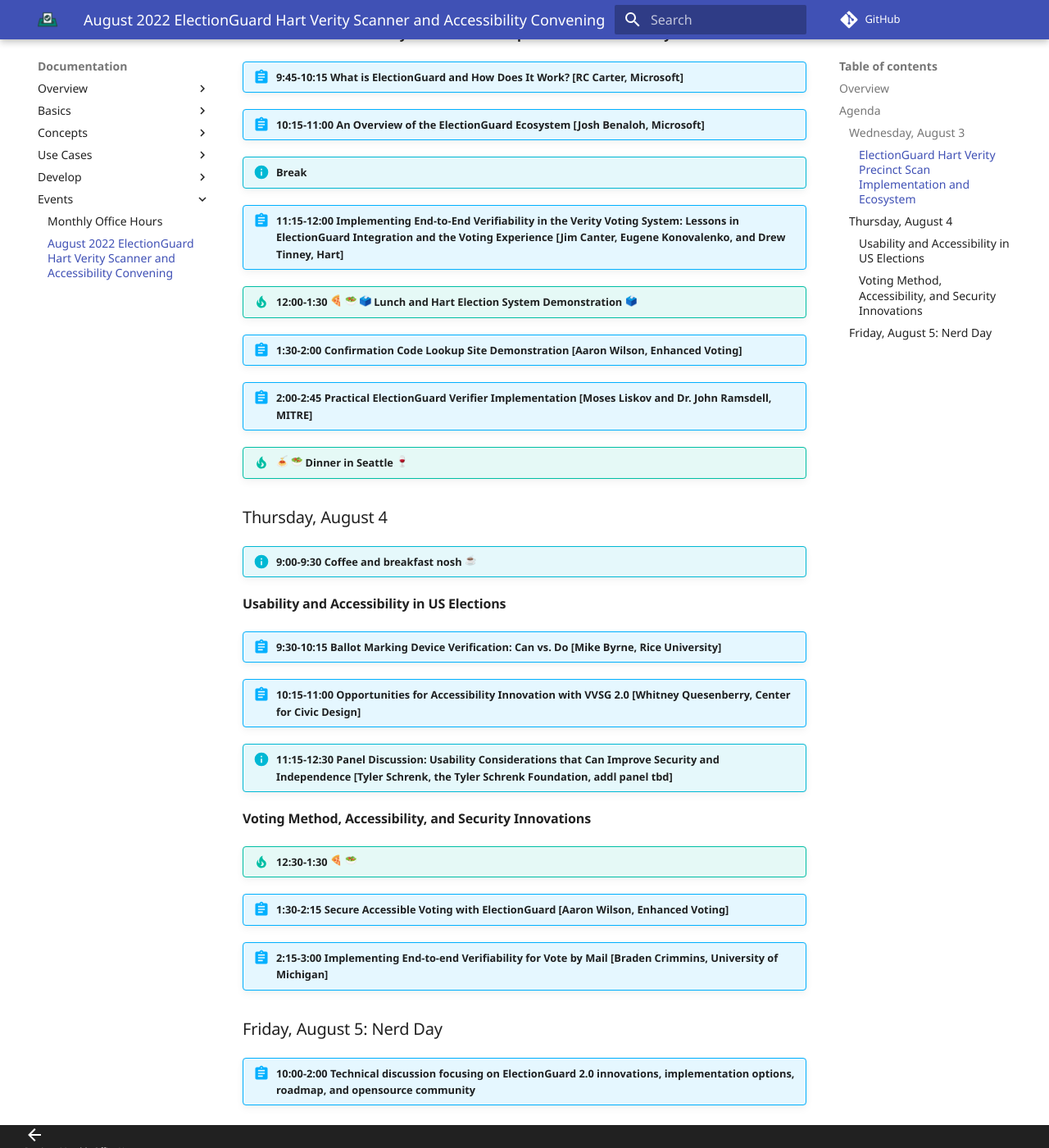
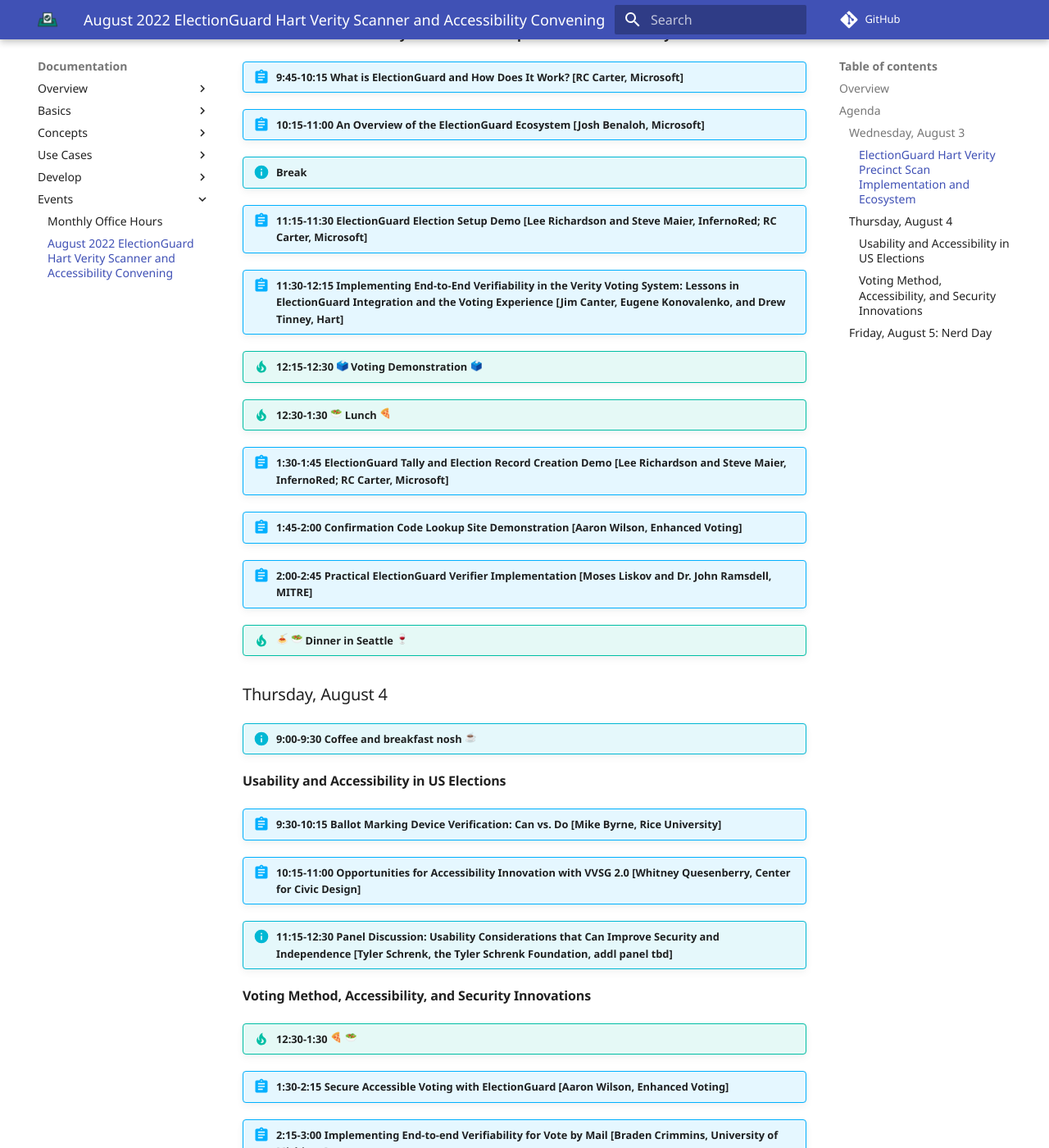
Before and after one commit to Election-Tech-Initiative/electionguard, an MkDocs documentation site: the page built from docs/events/eg_usability_aug_2022.md, in a window 1280 px wide and 1400 px high, scrolled down 626 px. Shown: the whole window at 82% size. Built offline with MkDocs 1.6.1 and Material for MkDocs 9.7.7, drawn with Linux system fonts in a browser that asks for light colours; emoji names are drawn with the system emoji font; some web fonts are replaced; comment, search, counter and statistics services are not loaded.

Commit message:
more agenda updates

```diff
--- a/docs/events/eg_usability_aug_2022.md
+++ b/docs/events/eg_usability_aug_2022.md
@@ -16,10 +16,12 @@
 !!! abstract "9:45-10:15 What is ElectionGuard and How Does It Work?  [RC Carter, Microsoft]"
 !!! abstract "10:15-11:00 An Overview of the ElectionGuard Ecosystem [Josh Benaloh, Microsoft]"
 !!! info "Break"
-!!! abstract "11:15-12:00 Implementing End-to-End Verifiability in the Verity Voting System: Lessons in ElectionGuard Integration and the Voting Experience [Jim Canter, Eugene Konovalenko, and Drew Tinney, Hart]"
-!!! tip "12:00-1:30 :pizza: :salad: :ballot_box: Lunch and Hart Election System Demonstration :ballot_box:"
-
-!!! abstract "1:30-2:00 Confirmation Code Lookup Site Demonstration [Aaron Wilson, Enhanced Voting]"
+!!! abstract "11:15-11:30 ElectionGuard Election Setup Demo [Lee Richardson and  Steve Maier, InfernoRed; RC Carter, Microsoft]"
+!!! abstract "11:30-12:15 Implementing End-to-End Verifiability in the Verity Voting System: Lessons in ElectionGuard Integration and the Voting Experience [Jim Canter, Eugene Konovalenko, and Drew Tinney, Hart]"
+!!! tip "12:15-12:30 :ballot_box: Voting Demonstration :ballot_box:"
+!!! tip "12:30-1:30  :salad:  Lunch  :pizza:"
+!!! abstract "1:30-1:45 ElectionGuard Tally and Election Record Creation Demo [Lee Richardson and  Steve Maier, InfernoRed; RC Carter, Microsoft]"
+!!! abstract "1:45-2:00 Confirmation Code Lookup Site Demonstration [Aaron Wilson, Enhanced Voting]"
 !!! abstract "2:00-2:45 Practical ElectionGuard Verifier Implementation [Moses Liskov and Dr. John Ramsdell, MITRE]"
 
 !!! tip ":spaghetti: :salad: Dinner in Seattle :wine_glass:"
@@ -38,7 +40,7 @@
 !!! tip "12:30-1:30 :pizza: :salad:"
 !!! abstract "1:30-2:15 Secure Accessible Voting with ElectionGuard [Aaron Wilson, Enhanced Voting]"
 !!! abstract "2:15-3:00 Implementing End-to-end Verifiability for Vote by Mail [Braden Crimmins, University of Michigan]"
-
+!!!
 ### Friday, August 5: Nerd Day
 
 !!! abstract "10:00-2:00 Technical discussion focusing on ElectionGuard 2.0 innovations, implementation options, roadmap, and opensource community"
```
